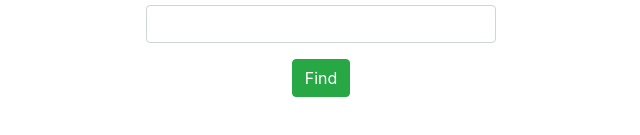
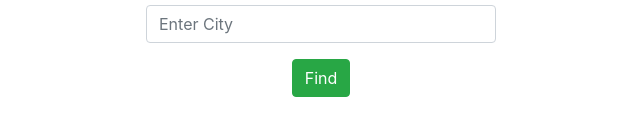
Before and after one commit to howard199113/API-Weather, a plain HTML site: page index.html in a window 1280 px wide. Shown: the part 201-336 px from the top of the page, 319-959 px from the left. Drawn offline with nearby package versions, Linux system fonts and the light colour scheme.

```diff
--- a/index.html
+++ b/index.html
@@ -16,7 +16,7 @@
     <h1>Find out Weather</h1>
       <form>
         <div class="form-group">
-          <input type="text" name="city" class="form-control">
+          <input type="text" name="city" class="form-control" placeholder="Enter City">
         </div>
           <input type="submit" class="btn btn-success" value="Find">
       </form>
--- a/javascript.js
+++ b/javascript.js
@@ -1,9 +1,6 @@
 $(document).ready(function() {
     $('form').submit(function() {
-      // $('#printOut').remove(html);
-
         // your code here (build up your url)
-
         var city = $("[name=city]").val();
         var url = "http://api.openweathermap.org/data/2.5/weather?q=" + city + "&&appid=48cfb9fd41142babb8cbe9b0c8e7234f";
 
```
